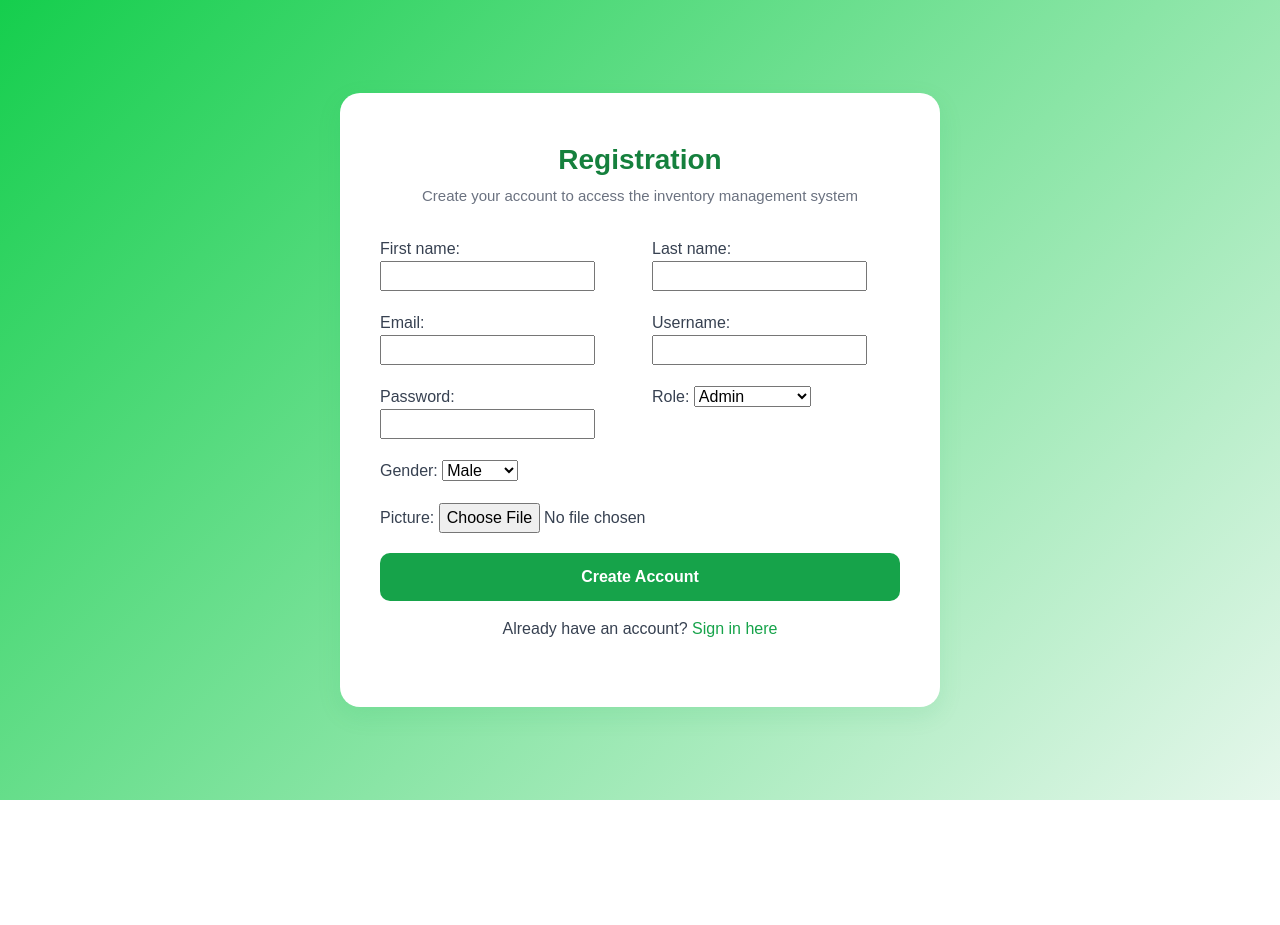
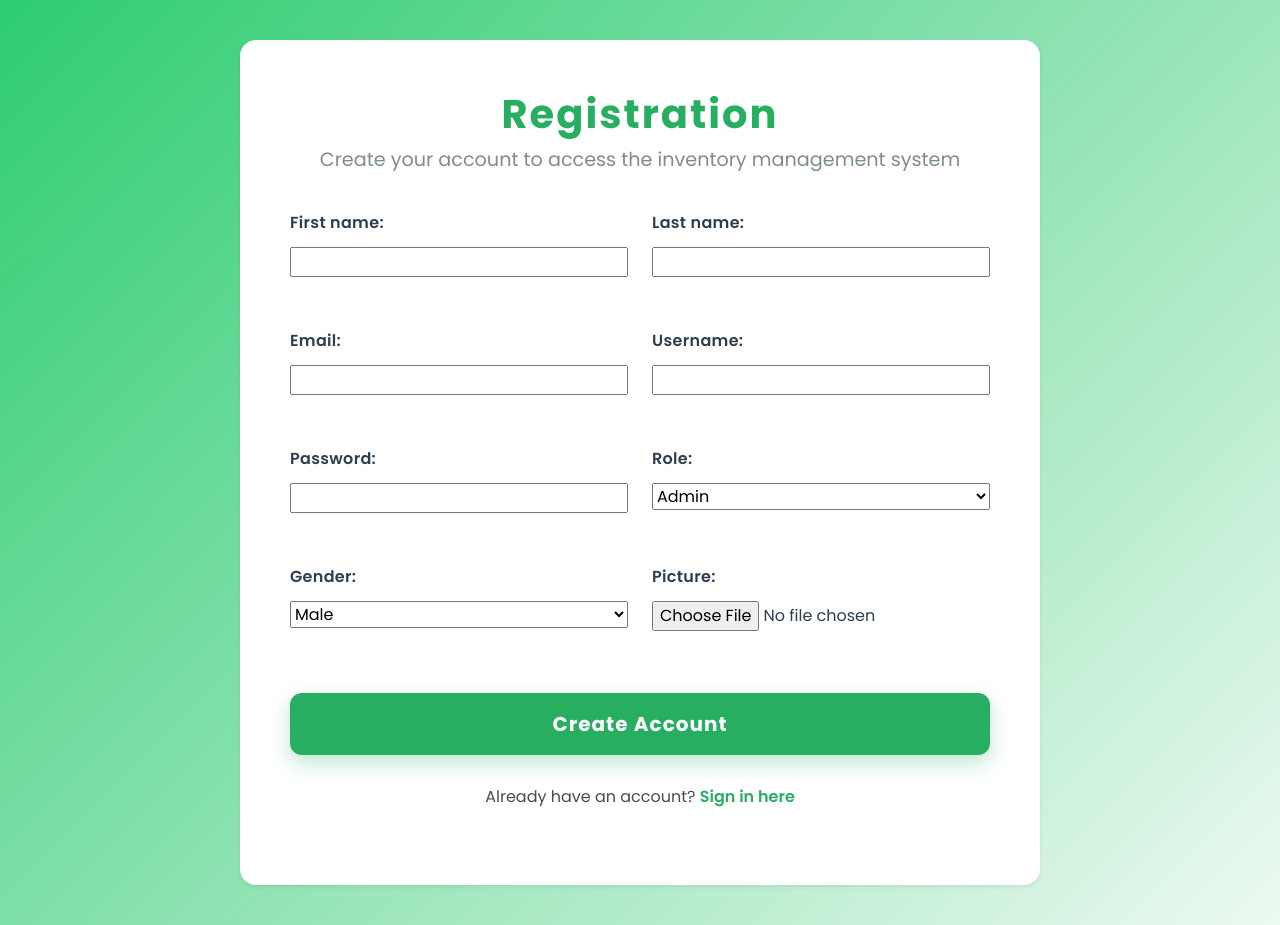
Before and after one commit to edselpapolonias/Freshmart, a Django app: page /inventory/register/ in a window 1280 px wide. Before the commit the page ends 800 px from the top, so only its background shows below. Run offline with Django 5.2, Linux system fonts and the light colour scheme; some libraries are stand-ins or nearby versions.

Commit message:
regis ui

```diff
--- a/freshmart_project/freshmart_project/settings.py
+++ b/freshmart_project/freshmart_project/settings.py
@@ -126,5 +126,6 @@ DEFAULT_AUTO_FIELD = 'django.db.models.BigAutoField'
 MEDIA_URL = '/media/'
 MEDIA_ROOT = BASE_DIR / 'media'
 
+LOGIN_URL = 'login'
 LOGIN_REDIRECT_URL = 'index'
 LOGOUT_REDIRECT_URL = 'login'
--- a/freshmart_project/freshmart_project/urls.py
+++ b/freshmart_project/freshmart_project/urls.py
@@ -19,9 +19,10 @@ from django.urls import path, include
 from inventory import views as inventory_views
 from django.conf import settings
 from django.conf.urls.static import static
+from django.shortcuts import redirect
 
 urlpatterns = [
-    path('', include('inventory.urls')),
+    path('', lambda request: redirect('login')),
     path('admin/', admin.site.urls),
     path('inventory/', include('inventory.urls')),
 ]+ static(settings.MEDIA_URL, document_root=settings.MEDIA_ROOT)
--- a/freshmart_project/inventory/urls.py
+++ b/freshmart_project/inventory/urls.py
@@ -17,7 +17,8 @@ urlpatterns = [
 
     path('register/', views.register, name='registration'),
     path('login/', auth_views.LoginView.as_view(template_name='login.html'), name='login'),
-    path('logout/', auth_views.LogoutView.as_view(next_page='login'), name='logout'),
     path('user-list/', views.user_list, name='user_list'),
 
+    path('logout/', views.logout_view, name='logout'),
+
 ]
--- a/freshmart_project/inventory/views.py
+++ b/freshmart_project/inventory/views.py
@@ -16,6 +16,9 @@ from django.contrib.auth.models import User
 from django.contrib.auth.decorators import login_required
 from django.http import HttpResponseForbidden
 from functools import wraps
+from django.contrib.auth import logout
+from django.views.decorators.cache import never_cache
+
 
 
 def product_manage(request, pk=None):
@@ -49,7 +52,6 @@ def product_manage(request, pk=None):
         'items': items,
         'edit_mode': edit_mode,
     })
-
 
 def index(request):
     return render(request, 'index.html')
@@ -233,3 +235,13 @@ def admin_required(view_func):
 def user_list(request):
     users = UserProfile.objects.select_related('user').all()
     return render(request, 'inventory/user_list.html', {'users': users})
+
+def logout_view(request):
+    logout(request)  # Ends the user session
+    messages.success(request, "You have been logged out successfully.")  # Optional: User feedback
+    response = redirect('login')
+    # Add no-cache headers to the redirect response
+    response['Cache-Control'] = 'no-cache, no-store, must-revalidate'
+    response['Pragma'] = 'no-cache'
+    response['Expires'] = '0'
+    return response
--- a/freshmart_project/templates/partials/navbar.html
+++ b/freshmart_project/templates/partials/navbar.html
@@ -15,10 +15,7 @@
                 <li class="nav-item dropdown">
                     <a class="nav-link dropdown-toggle" id="navbarDropdown" href="#" role="button" data-bs-toggle="dropdown" aria-expanded="false"><i class="fas fa-user fa-fw"></i></a>
                     <ul class="dropdown-menu dropdown-menu-end" aria-labelledby="navbarDropdown">
-                        <li><a class="dropdown-item" href="#!">Settings</a></li>
-                        <li><a class="dropdown-item" href="#!">Activity Log</a></li>
-                        <li><hr class="dropdown-divider" /></li>
-                        <li><a class="dropdown-item" href="#!">Logout</a></li>
+                        <li><a class="dropdown-item" href="{% url 'logout' %}">Logout</a></li>
                     </ul>
                 </li>
             </ul>
--- a/freshmart_project/templates/registration/register.html
+++ b/freshmart_project/templates/registration/register.html
@@ -3,169 +3,233 @@
 <link href="https://cdn.jsdelivr.net/npm/bootstrap@5.3.0/dist/css/bootstrap.min.css" rel="stylesheet">
 
 <style>
+  /* (Keep all your existing custom styles here) */
+  @import url('https://fonts.googleapis.com/css2?family=Poppins:wght@400;600;700&display=swap');
   body {
-        background: linear-gradient(135deg, #15ce4d 0%, #e6f7ec 100%);
+    background: linear-gradient(135deg, #2ecc71 0%, #ecf9f1 100%);
     font-family: 'Poppins', sans-serif;
-        color: #374151;
+    color: #2c3e50;
     min-height: 100vh;
     display: flex;
     align-items: center;
     justify-content: center;
+    margin: 0;
+    padding: 40px 60px;
   }
-
   .register-container {
+    max-width: 800px;
     width: 100%;
-        max-width: 600px;
-        background: #ffffff;
-        border-radius: 20px;
-        box-shadow: 0 8px 25px rgba(22, 163, 74, 0.1);
-        padding: 50px 40px;
+    background: #fff;
+    border-radius: 16px;
+    box-shadow: 0 16px 40px rgba(46, 204, 113, 0.15);
+    padding: 50px 50px 60px 50px;
     transition: transform 0.3s ease, box-shadow 0.3s ease;
   }
-
   .register-container:hover {
-        transform: translateY(-3px);
-        box-shadow: 0 10px 30px rgba(22, 163, 74, 0.15);
+    transform: translateY(-5px);
+    box-shadow: 0 22px 50px rgba(46, 204, 113, 0.25);
   }
-
   .register-header {
     text-align: center;
-        margin-bottom: 30px;
+    margin-bottom: 36px;
   }
-
   .register-header h3 {
-        color: #15803d;
     font-weight: 700;
+    font-size: 2.5rem;
+    color: #27ae60;
+    margin-bottom: 8px;
+    letter-spacing: 0.05em;
   }
-
   .register-header p {
-        color: #6b7280;
-        font-size: 15px;
+    color: #7f8c8d;
+    font-size: 1.2rem;
+    font-weight:500;
+    margin: 0;
   }
-
   label {
-        font-weight: 500;
-        color: #374151;
+    font-weight: 600;
+    color: #2c3e50;
+    display: block;
+    margin-bottom: 12px;
+    font-size: 1rem;
+    letter-spacing: 0.02em;
   }
-
   .form-control,
   .form-select {
-        border-radius: 10px;
-        border: 1px solid #d1d5db;
-        padding: 10px 14px;
-        transition: all 0.2s ease;
-        font-size: 15px;
+    border-radius: 12px;
+    border: 1.8px solid #d1d8dc;
+    padding: 16px 20px;
+    font-size: 1.15rem;
+    color: #2c3e50;
+    transition: border-color 0.25s ease, box-shadow 0.25s ease;
+    box-shadow: inset 0 1px 4px rgba(0,0,0,0.06);
+    width: 100%;
+    box-sizing: border-box;
+    background-color: #fafafa;
   }
-
+  .form-control::placeholder {
+    color: #a3a9ad;
+  }
   .form-control:focus,
   .form-select:focus {
-        border-color: #16a34a;
-        box-shadow: 0 0 0 0.2rem rgba(22, 163, 74, 0.25);
+    border-color: #27ae60;
+    box-shadow: 0 0 12px rgba(39,174,96,0.6);
+    outline: none;
+    background-color: #fff;
   }
-
+  /* Use consistent vertical spacing for each input block */
+  .input-block {
+    display: flex;
+    flex-direction: column;
+    margin-bottom: 28px;
+  }
   .btn-register {
-        background-color: #16a34a;
+    background-color: #27ae60;
     border: none;
-        color: white;
-        padding: 12px;
-        border-radius: 10px;
+    color: #fff;
+    padding: 16px;
+    border-radius: 12px;
     width: 100%;
-        font-weight: 600;
-        font-size: 16px;
-        transition: background-color 0.3s ease, transform 0.2s ease;
+    font-weight:700;
+    font-size:1.25rem;
+    letter-spacing:0.05em;
+    cursor:pointer;
+    transition: background-color 0.3s ease, box-shadow 0.3s ease, transform 0.2s ease;
+    box-shadow: 0 8px 20px rgba(39,174,96,0.3);
+    user-select:none;
+    margin-top:10px;
   }
-
   .btn-register:hover {
-        background-color: #15803d;
-        transform: scale(1.02);
+    background-color:#229954;
+    box-shadow:0 10px 26px rgba(34,153,84,0.5);
+    transform: translateY(-2px);
   }
-
   .text-link {
-        color: #16a34a;
-        text-decoration: none;
-        font-weight: 500;
-        transition: color 0.2s ease;
+    color:#27ae60;
+    font-weight:600;
+    text-decoration:none;
+    transition:color 0.2s ease, text-decoration 0.2s ease;
   }
-
   .text-link:hover {
-        color: #0e7c3a;
-        text-decoration: underline;
+    color:#1e8449;
+    text-decoration:underline;
   }
-
-    .form-control::placeholder {
-        color: #9ca3af;
+  .text-center p {
+    font-weight:500;
+    color:#4b4b4b;
+    font-size:1rem;
+    margin-top:30px;
   }
-
-    .mb-3 {
-        margin-bottom: 20px !important;
+  @media (max-width: 991.98px) {
+    .register-container {
+      max-width:700px;
+      padding:40px 35px 50px 35px;
+    }
+  }
+  @media (max-width: 575.98px) {
+    body {
+      padding:20px 15px;
+    }
+    .register-container {
+      max-width:100%;
+      padding:30px 25px 40px 25px;
+      border-radius:12px;
+    }
+    .register-header h3 {
+      font-size:1.8rem;
+    }
+    .register-header p {
+      font-size:1rem;
+    }
+    .btn-register {
+      font-size:1.1rem;
+      padding:14px;
+    }
   }
 </style>
 
-<div class="register-container">
+<div class="register-container shadow-sm">
   <div class="register-header">
     <h3>Registration</h3>
     <p>Create your account to access the inventory management system</p>
   </div>
 
-    <form method="POST" enctype="multipart/form-data">
+  <form method="POST" enctype="multipart/form-data" novalidate>
     {% csrf_token %}
     {{ form.non_field_errors }}
 
-        <div class="row mb-3">
-            <div class="col-md-6">
+    <div class="row gx-4 gy-4 mb-4">
+      <div class="col-lg-6">
+        <div class="input-block">
           {{ form.first_name.label_tag }}
           {{ form.first_name }}
           {{ form.first_name.errors }}
         </div>
-            <div class="col-md-6">
+      </div>
+      <div class="col-lg-6">
+        <div class="input-block">
           {{ form.last_name.label_tag }}
           {{ form.last_name }}
           {{ form.last_name.errors }}
         </div>
       </div>
+    </div>
 
-        <div class="row mb-3">
-            <div class="col-md-6">
+    <div class="row gx-4 gy-4 mb-4">
+      <div class="col-lg-6">
+        <div class="input-block">
           {{ form.email.label_tag }}
           {{ form.email }}
           {{ form.email.errors }}
         </div>
-            <div class="col-md-6">
+      </div>
+      <div class="col-lg-6">
+        <div class="input-block">
           {{ form.username.label_tag }}
           {{ form.username }}
           {{ form.username.errors }}
         </div>
       </div>
+    </div>
 
-        <div class="row mb-3">
-            <div class="col-md-6">
+    <div class="row gx-4 gy-4 mb-4">
+      <div class="col-lg-6">
+        <div class="input-block">
           {{ form.password.label_tag }}
           {{ form.password }}
           {{ form.password.errors }}
         </div>
-            <div class="col-md-6">
+      </div>
+      <div class="col-lg-6">
+        <div class="input-block">
           {{ form.role.label_tag }}
           {{ form.role }}
           {{ form.role.errors }}
         </div>
       </div>
+    </div>
 
-        <div class="mb-3">
+    <div class="row gx-4 gy-4 mb-4">
+      <div class="col-lg-6">
+        <div class="input-block">
           {{ form.gender.label_tag }}
           {{ form.gender }}
           {{ form.gender.errors }}
         </div>
-
-        <div class="mb-3">
+      </div>
+      <div class="col-lg-6">
+        <div class="input-block">
           {{ form.picture.label_tag }}
           {{ form.picture }}
           {{ form.picture.errors }}
+        </div>
+      </div>
     </div>
 
     <button type="submit" class="btn-register">Create Account</button>
   </form>
 
-    <div class="text-center mt-3">
+  <div class="text-center">
     <p>Already have an account? <a href="{% url 'login' %}" class="text-link">Sign in here</a></p>
   </div>
 </div>
```
Also changed, not shown: freshmart_project/db.sqlite3. Lines whose indentation alone changed are shown as unchanged.
